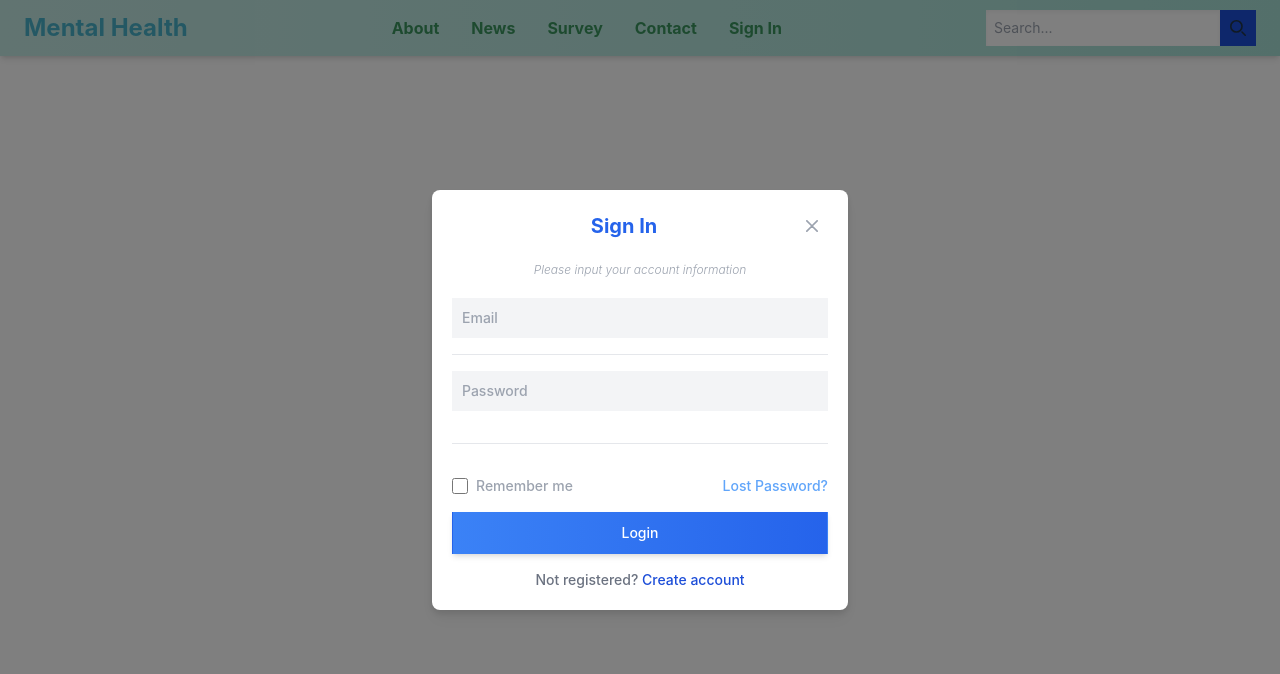
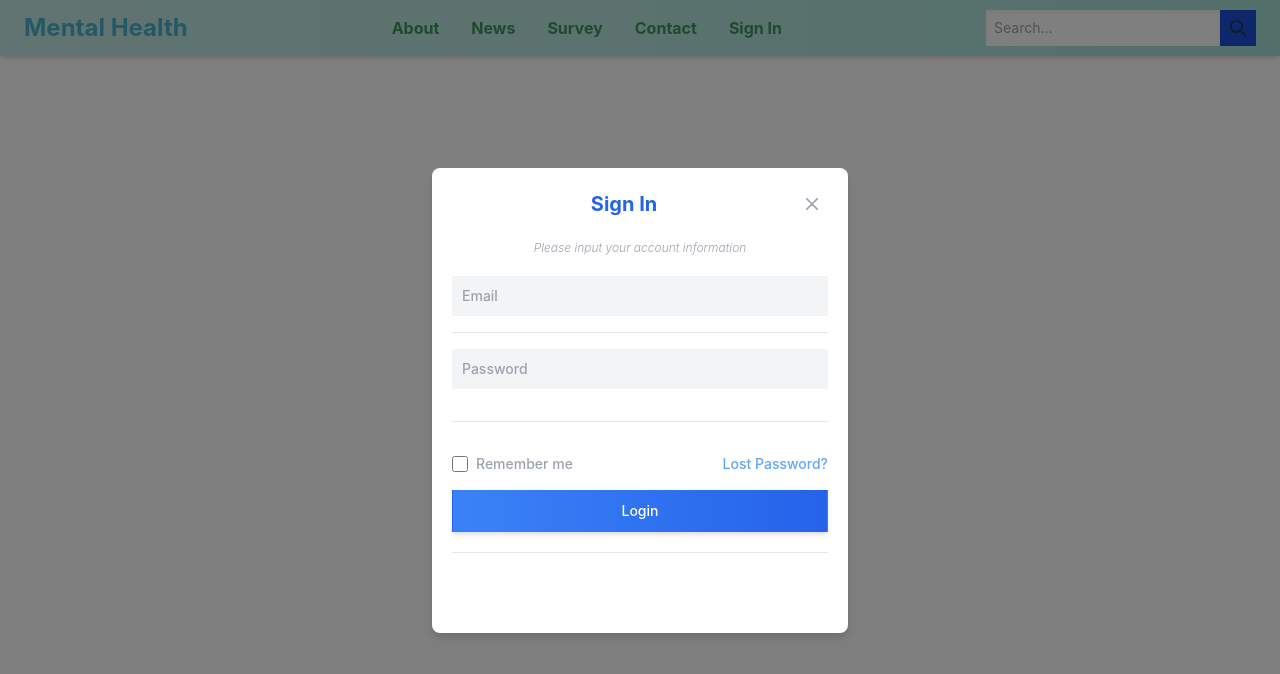
Before and after one commit to JustByTri/PsychoEduSystem, a React (Vite) app in the folder SWP/psycho-edu-system-fe/: page / in a window 1280 px wide. Both pictures are taken after a click on the link "Sign In". Shown: the top 674 px of the page. Built offline with nearby package versions, Linux system fonts and the light colour scheme.

Commit message:
Add feature: login with google

```diff
--- a/SWP/psycho-edu-system-fe/package.json
+++ b/SWP/psycho-edu-system-fe/package.json
@@ -10,6 +10,7 @@
     "preview": "vite preview"
   },
   "dependencies": {
+    "@react-oauth/google": "^0.12.1",
     "react": "^18.3.1",
     "react-dom": "^18.3.1",
     "react-router-dom": "^7.1.1"
--- a/SWP/psycho-edu-system-fe/src/components/Modal/LoginModal.jsx
+++ b/SWP/psycho-edu-system-fe/src/components/Modal/LoginModal.jsx
@@ -1,17 +1,17 @@
 import { useState, useRef, useEffect } from "react";
-
+import { GoogleLogin } from "@react-oauth/google";
 const LoginModal = () => {
-  const [isOpened, setIsOpened] = useState(false);
+  const [isLoginModal, setIsLoginModal] = useState(false);
   const modalRef = useRef(null);
 
   const handleOutsideClick = (event) => {
     if (modalRef.current && !modalRef.current.contains(event.target)) {
-      setIsOpened(false);
+      setIsLoginModal(false);
     }
   };
 
   useEffect(() => {
-    if (isOpened) {
+    if (isLoginModal) {
       document.addEventListener("mousedown", handleOutsideClick);
     } else {
       document.removeEventListener("mousedown", handleOutsideClick);
@@ -19,17 +19,17 @@ const LoginModal = () => {
     return () => {
       document.removeEventListener("mousedown", handleOutsideClick);
     };
-  }, [isOpened]);
+  }, [isLoginModal]);
 
   return (
     <>
       <a
         className="block py-2 pr-4 pl-3 text-[#3B945E] hover:text-[#65CCB8] font-bold hover:bg-[#C9EDE4] lg:hover:bg-transparent lg:border-0 lg:hover:text-primary-700 lg:p-0 transition cursor-pointer"
-        onClick={() => setIsOpened(true)}
+        onClick={() => setIsLoginModal(true)}
       >
         Sign In
       </a>
-      {isOpened && (
+      {isLoginModal && (
         <div className="fixed inset-0 z-50 flex items-center justify-center bg-black bg-opacity-50">
           <div className="relative p-4 w-full max-w-md max-h-full drop-shadow-lg">
             {/* Modal content */}
@@ -43,7 +43,7 @@ const LoginModal = () => {
                   type="button"
                   className=" text-gray-400 border-none focus:ring-0 focus:outline-none hover:bg-gray-200 hover:text-gray-900 w-8 h-8 ms-auto inline-flex justify-center items-center"
                   data-modal-hide="authentication-modal"
-                  onClick={() => setIsOpened(false)}
+                  onClick={() => setIsLoginModal(false)}
                 >
                   <svg
                     className="w-3 h-3"
@@ -123,13 +123,19 @@ const LoginModal = () => {
                   >
                     Login
                   </button>
-                  <div className="text-sm font-medium text-gray-500">
-                    Not registered?{" "}
-                    <a href="#" className="text-blue-700 hover:underline">
-                      Create account
-                    </a>
-                  </div>
                 </form>
+                <hr className="h-px my-5 bg-gray-200 border-0"></hr>
+                <GoogleLogin
+                  onSuccess={(credentialResponse) => {
+                    console.log(
+                      "Login Success:",
+                      credentialResponse.credential
+                    );
+                  }}
+                  onError={() => {
+                    console.log("Login Failed");
+                  }}
+                />
               </div>
             </div>
           </div>
--- a/SWP/psycho-edu-system-fe/src/components/Navigation/NavBar.jsx
+++ b/SWP/psycho-edu-system-fe/src/components/Navigation/NavBar.jsx
@@ -1,8 +1,11 @@
 import { useState } from "react";
 import LoginModal from "../Modal/LoginModal";
-
+import { GoogleOAuthProvider } from "@react-oauth/google";
 const Navbar = () => {
   const [isMenuOpen, setIsMenuOpen] = useState(false);
+  const clientId =
+    "1018910450198-m8sitc37vcjdg1qbe7d3cp00nca00840.apps.googleusercontent.com";
+
   const links = [
     { href: "", title: "About" },
     { href: "", title: "News" },
@@ -111,7 +114,9 @@ const Navbar = () => {
                 </li>
               ))}
               <li>
-                <LoginModal />
+                <GoogleOAuthProvider clientId={clientId}>
+                  <LoginModal />
+                </GoogleOAuthProvider>
               </li>
             </ul>
           </div>
```
Also changed, not shown: 2 other files (tests, documents, lock files or other folders).
